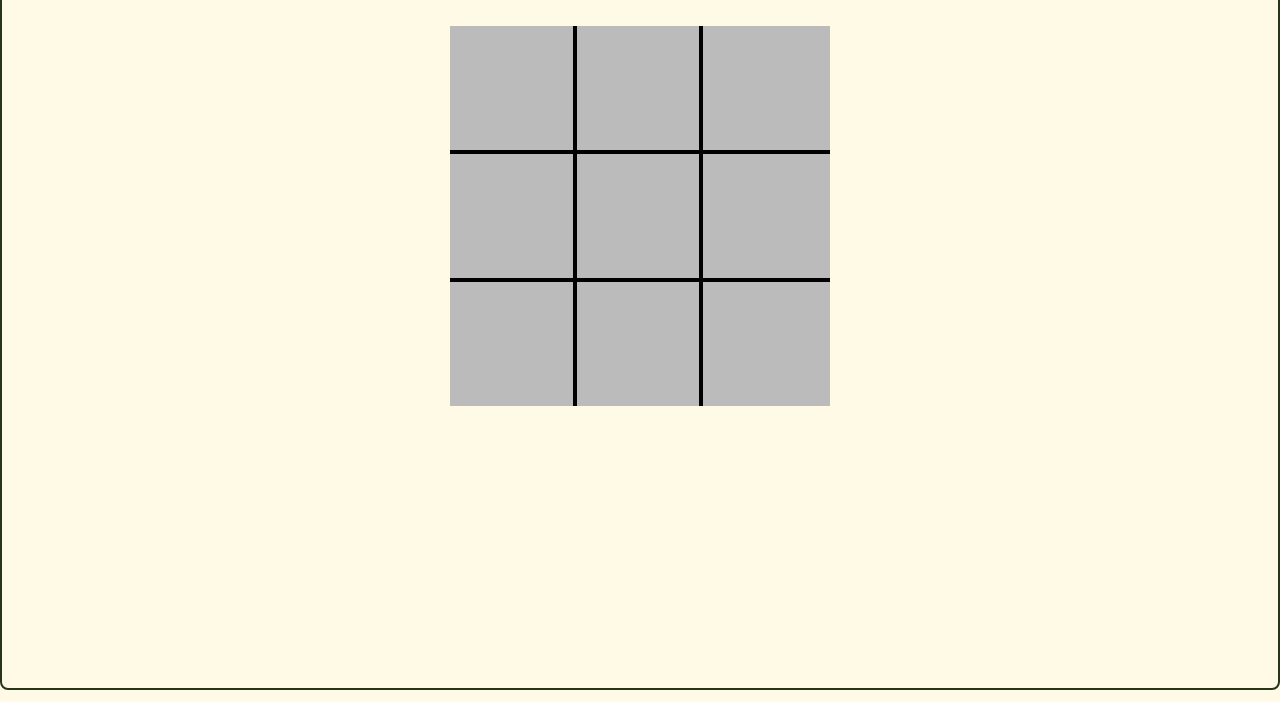
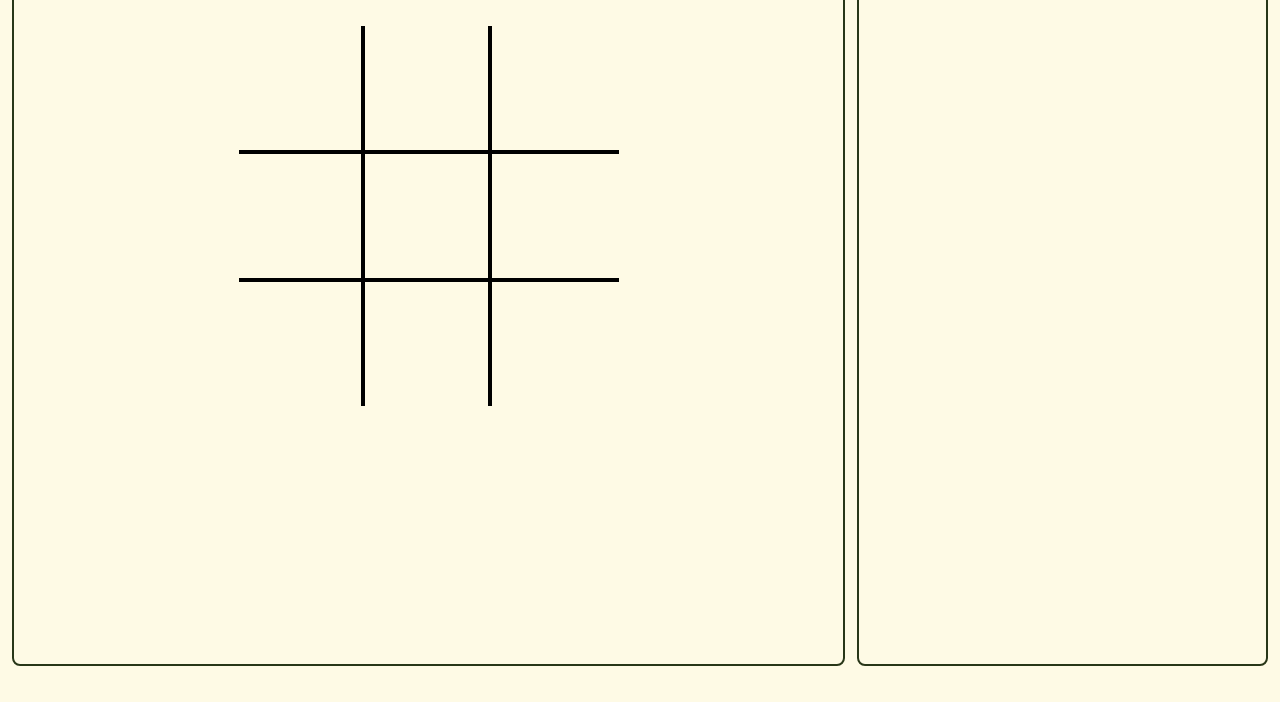
Before and after one commit to wly0601/tic-tac-toe, a plain HTML site: page page.html in a window 1280 px wide. Shown: the part 122-824 px from the top of the page. After the commit the page ends 800 px from the top, so only its background shows below. Drawn offline with nearby package versions, Linux system fonts and the light colour scheme.

Commit message:
change layout

```diff
--- a/page.html
+++ b/page.html
@@ -12,12 +12,16 @@
 
 <script src="https://cdn.jsdelivr.net/npm/tw-elements/dist/js/tw-elements.umd.min.js"></script>
 <body class="bg-[#FEFAE5]">
-  <div class="md:container text-black h-full border-2 border-[#283618] rounded-lg p-4 my-3 m-auto">
-    <h1 class="text-center text-5xl my-5"> Tic Tac Toe </h1>
-      <div id="main" class="text-6xl grid grid-cols-3 m-auto mt-[50px] aspect-square min-w-min max-w-[380px] bg-[#bbb]">
+  <div class="grid h-full grid-cols-1 lg:grid-cols-3 gap-1 md:gap-3 md:mx-3">
+    <div class="md:container lg:col-span-2 text-black border-2 border-[#283618] rounded-lg p-4 md:my-3 mx-2 md:m-auto">
+      <h1 class="text-center text-5xl my-5"> Tic Tac Toe </h1>
+      <div id="main" class="text-6xl leading-[0] grid grid-cols-3 m-auto mt-[50px] aspect-square min-w-min max-w-[380px]">
       </div>
 
-<button id="game-over" type="button" class="flex text-white mx-auto rounded-full bg-blue-800 py-2 px-5 mt-5 hidden" onclick="restart()"> Click to Restart </button>
+      <button id="game-over" type="button" class="flex text-white mx-auto rounded-full bg-blue-800 py-2 px-5 mt-5 hidden" onclick="restart()"> Click to Restart </button>
+    </div>
+    <div class="md:container text-black border-2 border-[#283618] rounded-lg p-4 mb-2 md:my-3 mx-2 md:m-auto">
+    </div>
   </div>
 
   <script src="https://cdn.jsdelivr.net/npm/tw-elements/dist/js/tw-elements.umd.min.js"></script>
```
